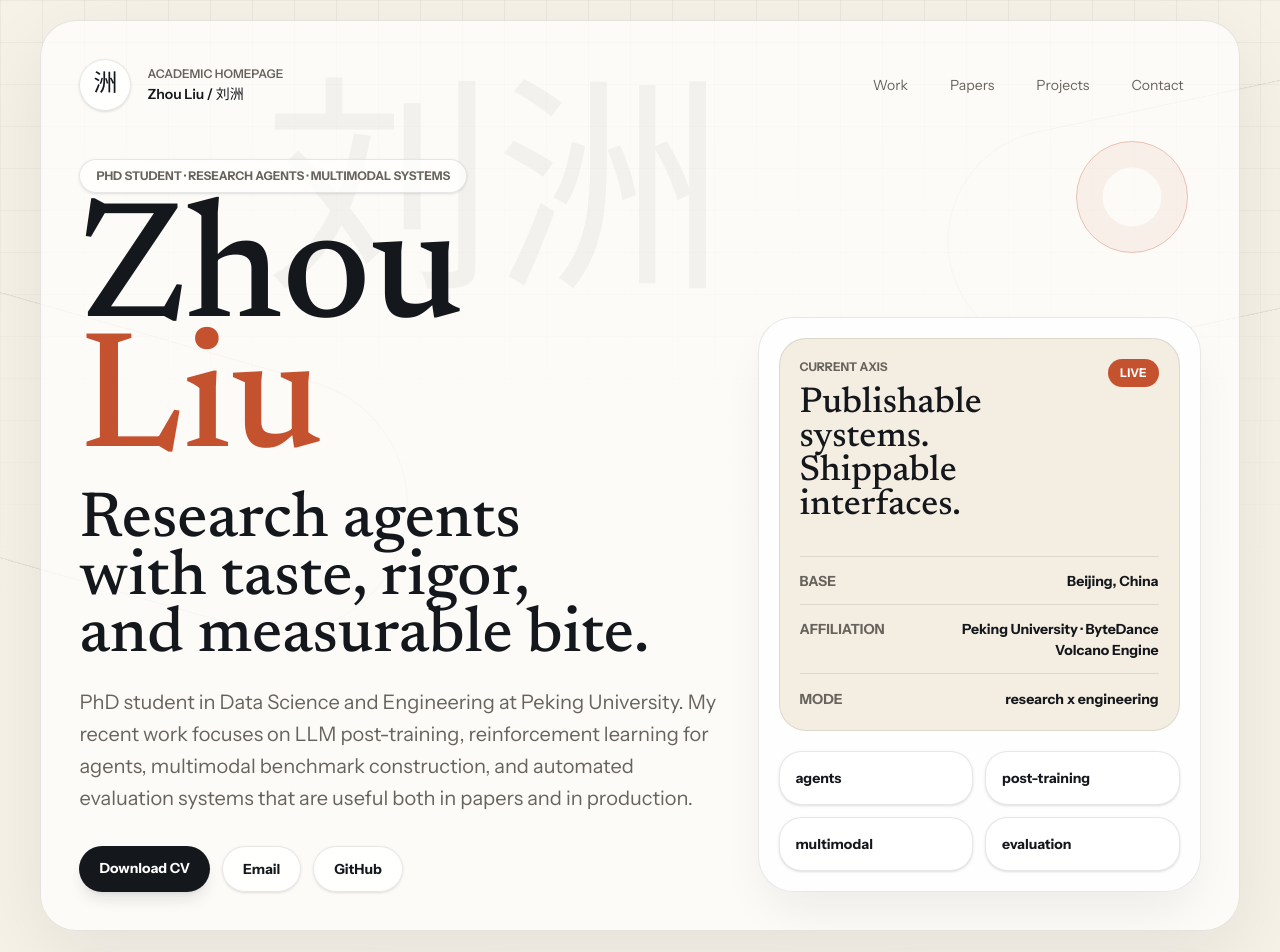
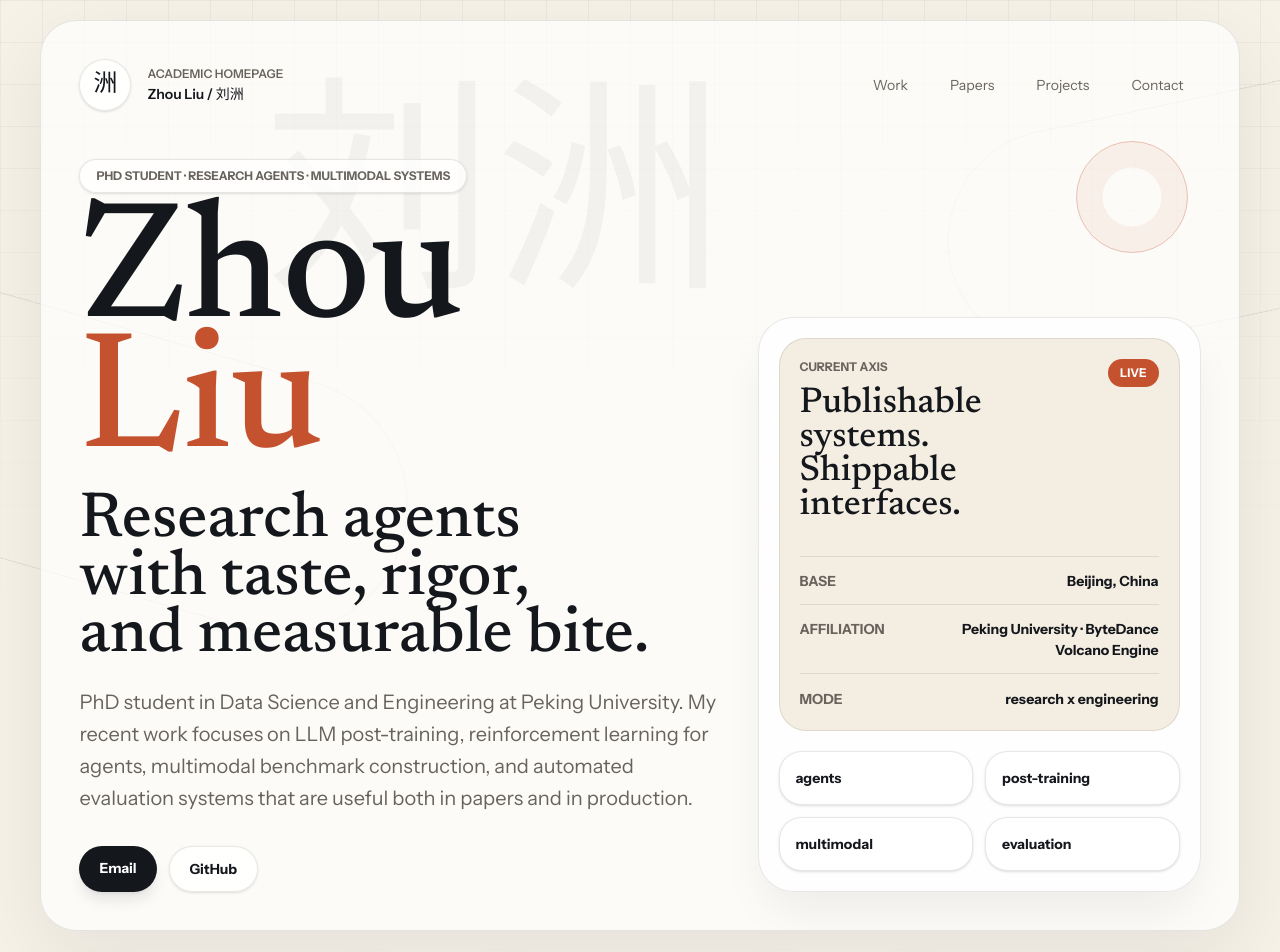
Before and after one commit to DeepThinkingZhouLiu/DeepThinkingZhouLiu.github.io, a React (Vite) app: page / in a window 1280 px wide. Shown: the top 952 px of the page. Built offline with nearby package versions, Linux system fonts and the light colour scheme.

Commit message:
Remove resume download from homepage

```diff
--- a/index.html
+++ b/index.html
@@ -6,7 +6,7 @@
     <meta name="viewport" content="width=device-width, initial-scale=1.0" />
     <meta
       name="description"
-      content="Zhou Liu's personal site: research agents, multimodal systems, post-training, publications, projects, and CV."
+      content="Zhou Liu's personal site: research agents, multimodal systems, post-training, publications, and projects."
     />
     <title>Zhou Liu · Research Agents, Multimodal Systems, and Post-training</title>
   </head>
--- a/src/App.tsx
+++ b/src/App.tsx
@@ -240,7 +240,7 @@ function App() {
             <SectionIntro
               eyebrow="Education"
               title="Training path, compressed."
-              body="Enough context for credibility; not enough to turn the page back into a CV."
+              body="Enough context for credibility; not enough to turn the page back into a document dump."
             />
             <div className="grid gap-4 md:grid-cols-3">
               {education.map((item) => (
@@ -264,7 +264,7 @@ function App() {
                   {focusAreas.slice(0, 3).join(' · ')}
                 </h2>
                 <p className="mt-6 max-w-2xl text-pretty leading-7 text-white/68">
-                  The full CV is still available, but the homepage now behaves like a front door: fast signal first, details second.
+                  The homepage behaves like a front door: fast signal first, details second, with project links for deeper context.
                 </p>
               </div>
               <div className="flex flex-wrap gap-2 lg:max-w-sm lg:justify-end">
--- a/src/content/profile.ts
+++ b/src/content/profile.ts
@@ -144,19 +144,15 @@ export const education = [
 
 export const contactLinks = [
   {
-    label: 'Download CV',
-    href: '/main.pdf',
-    primary: true,
-    external: true,
-  },
-  {
     label: 'Email',
     href: 'mailto:zhouliu.919@qq.com',
+    primary: true,
     external: false,
   },
   {
     label: 'GitHub',
     href: 'https://github.com/DeepThinkingZhouLiu',
+    primary: false,
     external: true,
   },
 ]
```
Also changed, not shown: 2 other files (tests, documents, lock files or other folders).
